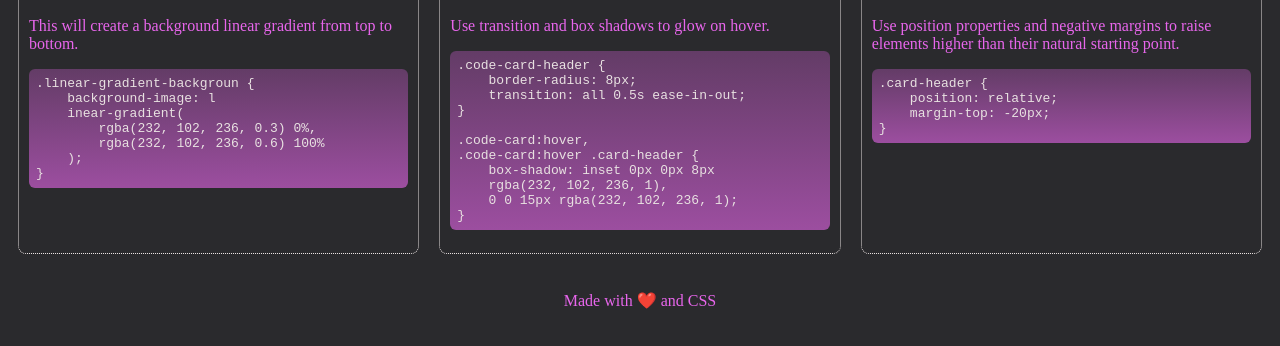
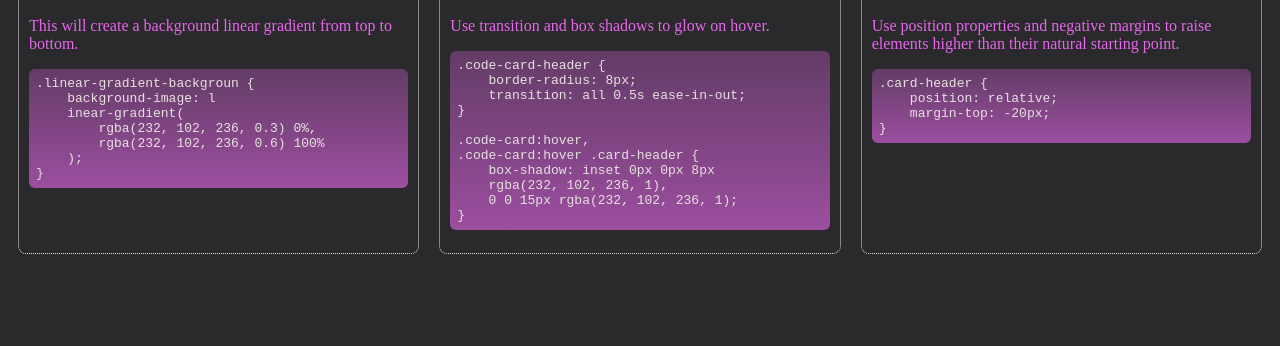
Before and after one commit to BenThere6/CSS-Snippet-Cheatsheet, a plain HTML site: page index.html in a window 1280 px wide. Shown: the part 416-762 px from the top of the page. Drawn offline with Linux system fonts and the light colour scheme.

Commit message:
removed footer

```diff
--- a/index.html
+++ b/index.html
@@ -103,7 +103,4 @@
         </section>
     </section>
 </body>
-<footer>
-    Made with ❤️ and CSS
-</footer>
 </html>
```
